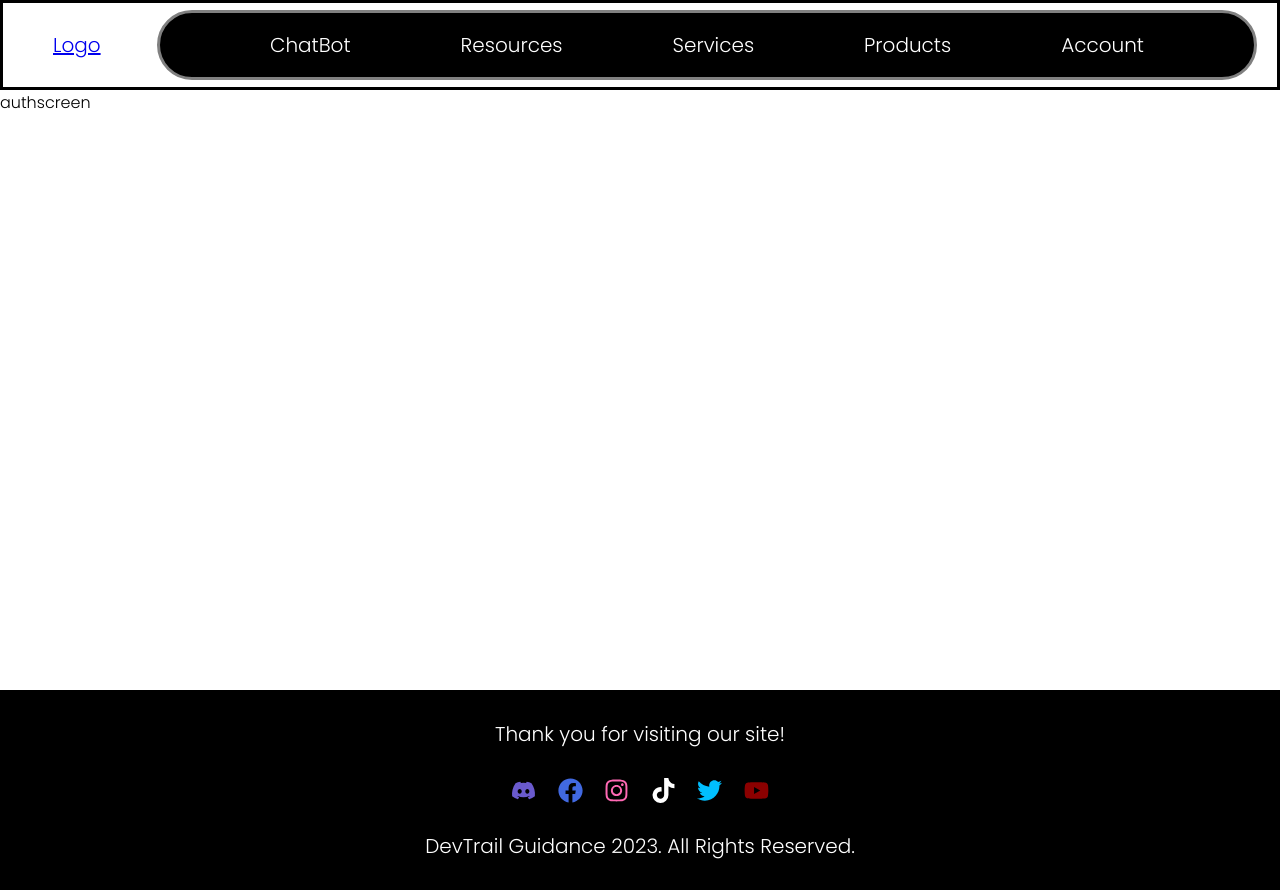
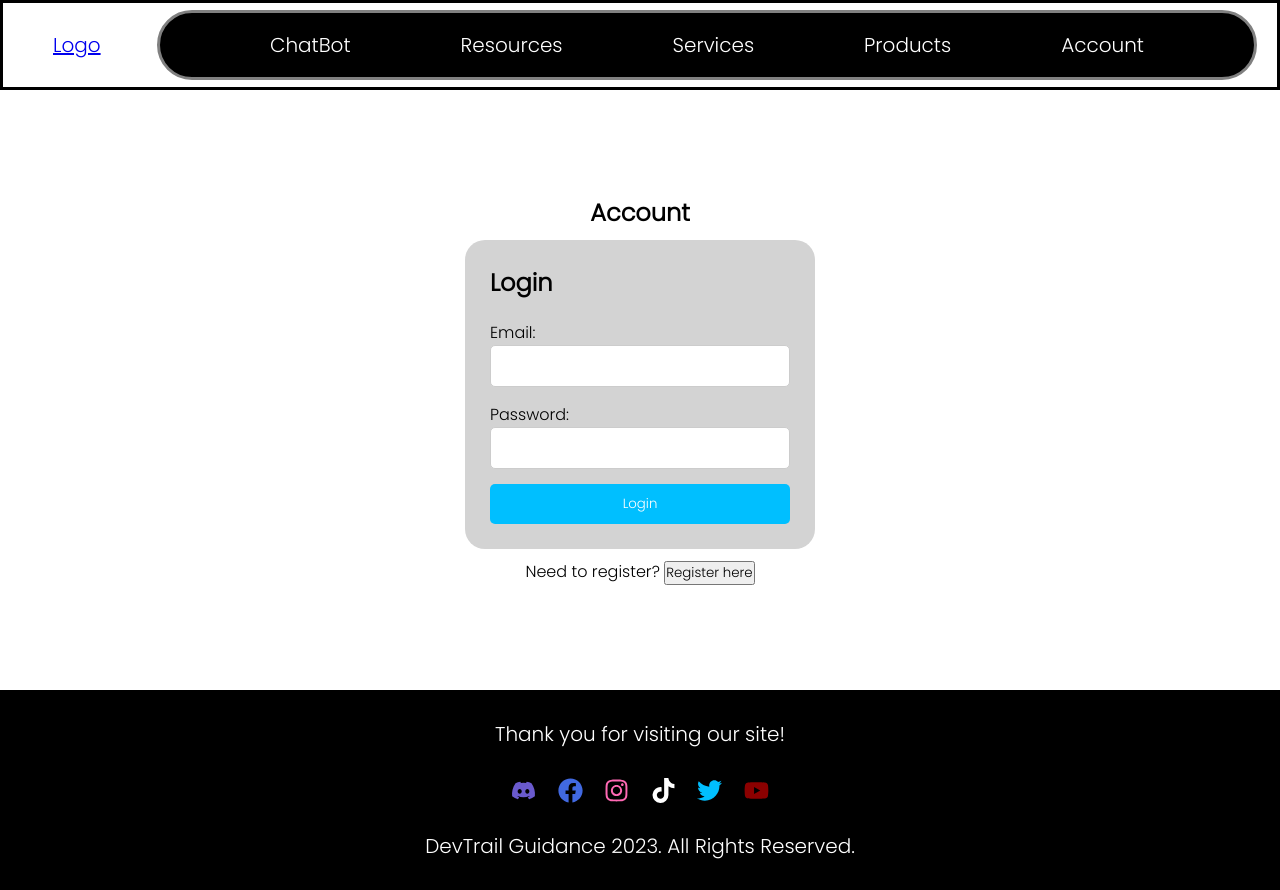
Before and after one commit to qkrauth/Tech-Straight-Ahead, a React (Create React App) app: page /auth in a window 1280 px wide. Built offline with nearby package versions, Linux system fonts and the light colour scheme.

Commit message:
login and register front end

```diff
--- a/src/App.css
+++ b/src/App.css
@@ -195,6 +195,45 @@ button:hover {
 
 .auth-container {
     height: 75vh;
+    display: flex;
+    flex-direction: column;
+    align-items: center;
+    justify-content: center;
+}
+
+.auth-form {
+    background-color: lightgray;
+    margin: 10px;
+    padding: 25px;
+    border-radius: 20px;
+}
+
+.auth-form h2 {
+    margin-bottom: 20px;
+}
+
+.auth-form form {
+    width: 300px;
+}
+
+.auth-form div {
+    margin-bottom: 15px;
+}
+
+.auth-form input {
+    width: 100%;
+    padding: 10px;
+    border: 1px solid #ccc;
+    border-radius: 5px;
+}
+
+.auth-form button {
+    width: 100%;
+    padding: 10px;
+    background-color: deepskyblue;
+    color: #fff;
+    border: none;
+    border-radius: 5px;
 }
 
 .main-foot {
--- /dev/null
+++ b/src/components/Login.jsx
@@ -0,0 +1,55 @@
+import React, { useState } from "react";
+
+const Login = () => {
+
+    // State to manage form data
+    const [formData, setFormData] = useState({
+        email: "",
+        password: "",
+    });
+
+    // Function to handle input change
+    const handleChange = (e) => {
+        setFormData({
+            ...formData,
+            [e.target.name]: e.target.value
+        });
+    };
+
+    // Function to handle form submission
+    const handleSubmit = (e) => {
+        e.preventDefault();
+        console.log("Form submitted:", formData);
+    };
+
+    return (
+        <div className="auth-form">
+            <h2>Login</h2>
+            <form onSubmit={handleSubmit}>
+                <div>
+                    <label>Email:</label>
+                    <input
+                        type="email"
+                        name="email"
+                        value={formData.email}
+                        onChange={handleChange}
+                        required
+                    />
+                </div>
+                <div>
+                    <label>Password:</label>
+                    <input
+                        type="password"
+                        name="password"
+                        value={formData.password}
+                        onChange={handleChange}
+                        required
+                    />
+                </div>
+                <button type="submit">Login</button>
+            </form>
+        </div>
+    );
+};
+
+export default Login;
--- /dev/null
+++ b/src/components/Register.jsx
@@ -0,0 +1,55 @@
+import React, { useState } from "react";
+
+const Register = () => {
+
+    // State to manage form data
+    const [formData, setFormData] = useState({
+        email: "",
+        password: "",
+    });
+
+    // Function to handle input change
+    const handleChange = (e) => {
+        setFormData({
+            ...formData,
+            [e.target.name]: e.target.value,
+        });
+    };
+
+    // Function to handle form submission
+    const handleSubmit = (e) => {
+        e.preventDefault();
+        console.log("Form submitted:", formData);
+    };
+
+    return (
+        <div className="auth-form">
+            <h2>Register</h2>
+            <form onSubmit={handleSubmit}>
+                <div>
+                    <label>Email:</label>
+                    <input
+                        type="email"
+                        name="email"
+                        value={formData.email}
+                        onChange={handleChange}
+                        required
+                    />
+                </div>
+                <div>
+                    <label>Password:</label>
+                    <input
+                        type="password"
+                        name="password"
+                        value={formData.password}
+                        onChange={handleChange}
+                        required
+                    />
+                </div>
+                <button type="submit">Register</button>
+            </form>
+        </div>
+    );
+};
+
+export default Register;
--- a/src/screens/AuthScreen.jsx
+++ b/src/screens/AuthScreen.jsx
@@ -1,9 +1,30 @@
-import React from "react";
+import React, { useState } from "react";
+import Register from "../components/Register";
+import Login from "../components/Login";
 
 const AuthScreen = () => {
+    const [isRegistering, setIsRegistering] = useState(false);
+
+    const toggleForm = () => {
+        setIsRegistering((prevState) => !prevState);
+    };
+
     return (
         <div className="auth-container">
-            <p>authscreen</p>
+            <h2>Account</h2>
+            {isRegistering ? (
+                <Register />
+            ) : (
+                <Login />
+            )}
+            <p>
+                {isRegistering
+                    ? "Already have an account? "
+                    : "Need to register? "}
+                <button onClick={toggleForm}>
+                    {isRegistering ? "Login here" : "Register here"}
+                </button>
+            </p>
         </div>
     );
 };
```
